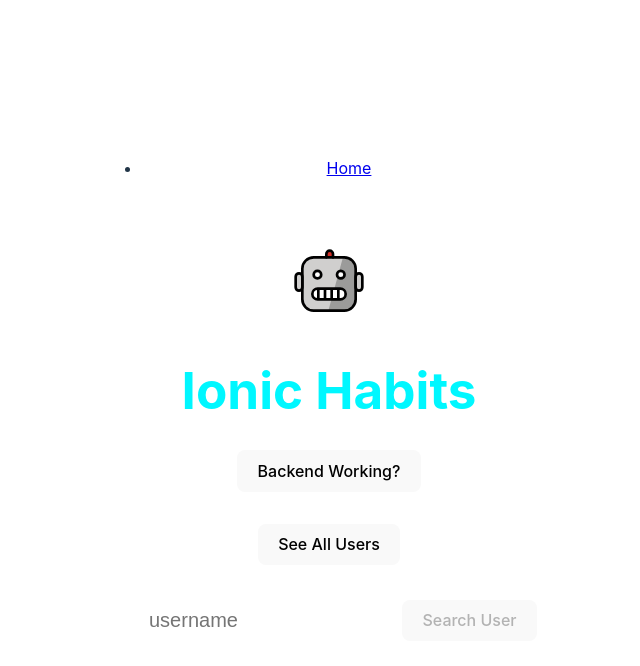
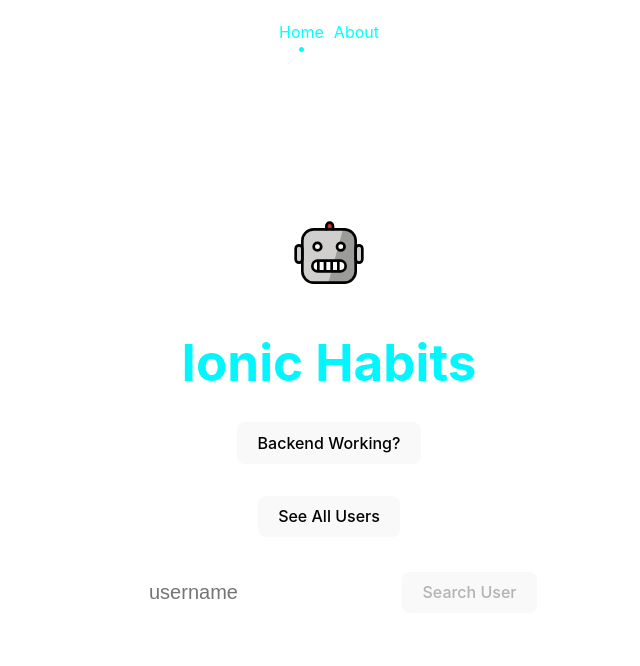
Before and after one commit to emre-f/ionic-habits, a React (Vite) app in the folder frontend/: page / in a window 1280 px wide. Shown: the top 666 px of the page, without its empty margins (311-951 px from the left). Built offline with nearby package versions, Linux system fonts and the light colour scheme.

Commit message:
navigation working

```diff
--- a/frontend/src/App.tsx
+++ b/frontend/src/App.tsx
@@ -1,22 +1,20 @@
 import ionicHabitsLogo from '/logo.svg'
 import Home from './pages/Home'
+import About from './pages/About'
 import User from './pages/User'
-import { Route, Routes, Link} from 'react-router-dom'
+import Header from './components/Header'
+import { Route, Routes, Navigate } from 'react-router-dom'
 
 const App: React.FC = () => {
     return (
         <>
-            <nav>
-                <ul>
-                    <li>
-                        <Link to="/">Home</Link>
-                    </li>
-                </ul>
-            </nav>
+            <Header />
+            <Routes>
+                <Route path='/' element={<Home />} />
+                <Route path='/about' element={<About />} />
 
-            <Routes>
-                <Route path="/" element={<Home />} />
-                <Route path="/user" element={<User />} />
+                <Route path="/user/:id" element={<User />} />
+                <Route path="/user" element={<Navigate to="/" />} /> {/* Redirect to home page */}
             </Routes>
         </>
     )
--- /dev/null
+++ b/frontend/src/components/GoToUserButton.tsx
@@ -0,0 +1,17 @@
+import { useNavigate } from 'react-router-dom'
+
+const App: React.FC<any> = ({ user }) => {
+    const navigate = useNavigate();
+
+    function goToUserProfile(userId:String) {
+        navigate(`/user/${userId}`);
+    }
+
+    return (
+        <button style={{ margin: '5px' }} key={user._id} onClick={() => goToUserProfile(user._id)}>
+            {user.username}
+        </button>
+    );
+}
+
+export default App
--- /dev/null
+++ b/frontend/src/components/Header.tsx
@@ -0,0 +1,32 @@
+import { Link, useParams, useLocation } from 'react-router-dom'
+import "../styles/Header.css"
+
+const HeaderLink: React.FC<any> = ({ page, to, selected }) => {
+    const title = page.charAt(0).toUpperCase() + page.slice(1);
+
+    var link = to ? to : `/${page}`; // Either something specific or the name of the page
+
+    var className = selected ? 'headerlink-no-link ' : '';
+    className += 'headerlink-title';
+
+    return (
+        <Link to={link} className={className}>
+            {title}
+            <div className={selected ? 'headerlink-dot-active' : 'headerlink-dot'}>•</div>
+        </Link>
+    )
+  };
+
+function Header () {
+    const location = useLocation();
+    const page = location.pathname;
+    console.log(page)
+
+    return (
+    <div className='header'>
+        <HeaderLink page="home" to="/" selected= { page === '/' } />
+        <HeaderLink page="about" selected= { page === '/about' } />
+    </div>
+)}
+
+export default Header
--- a/frontend/src/components/ListAllUsers.tsx
+++ b/frontend/src/components/ListAllUsers.tsx
@@ -1,4 +1,5 @@
 import { useState } from 'react'
+import GoToUserButton from './GoToUserButton'
 
 function ListAllUsers() {
     const [allUsers, setAllUsers] = useState<any[]>([])
@@ -17,22 +18,13 @@ function ListAllUsers() {
             return (
                 <div style={{ backgroundColor: 'cyan', padding: '10px 0', margin: '20px', maxWidth: '320px', borderRadius: '10px' }}>
                     {allUsers.map(user => (
-                        <button style={{ margin: '5px' }} key={user._id} onClick={() => goToUserProfile(user._id)}>
-                            {user.username}
-                        </button>
+                        <GoToUserButton user={user}/>
                     ))}
                 </div>
             );
         } else {
             return null;
         }
-    };
-
-    // function to handle click on user button and navigate to their profile
-    const goToUserProfile = (userId: String) => {
-        // navigate to user profile page
-        // you can use React Router or any other routing library to implement this
-        console.log(userId)
     };
 
     return (
--- a/frontend/src/components/SearchUser.tsx
+++ b/frontend/src/components/SearchUser.tsx
@@ -1,6 +1,7 @@
 import { useState, useEffect, useContext } from 'react'
 import Levenshtein from 'levenshtein';
 import { useErrorMessage } from "./ErrorMessage";
+import GoToUserButton from './GoToUserButton'
 
 const SearchUser: React.FC = () => {
     const [currentUsers, setCurrentUsers] = useState<any[]>([])
@@ -49,9 +50,7 @@ const SearchUser: React.FC = () => {
             return (
                 <div style={{ backgroundColor: 'cyan', padding: '10px 0', margin: '20px', maxWidth: '320px', borderRadius: '10px' }}>
                     {currentUsers.map(user => (
-                        <button style={{ margin: '5px' }} key={user._id} onClick={() => goToUserProfile(user.id)}>
-                            {user.username}
-                        </button>
+                        <GoToUserButton user={user}/>
                     ))}
                 </div>
             );
--- /dev/null
+++ b/frontend/src/pages/About.tsx
@@ -0,0 +1,9 @@
+function App() {
+    return (
+        <>
+            <h1>About Page</h1>
+        </>
+    )
+}
+
+export default App
--- a/frontend/src/pages/User.tsx
+++ b/frontend/src/pages/User.tsx
@@ -1,5 +1,20 @@
+import { useParams, useNavigate } from 'react-router-dom'
+
 function App() {
-    return <h1>User Page</h1>
+    const { id } = useParams();
+    const navigate = useNavigate();
+
+    if (!id) {
+        navigate('/');
+        return null;
+    }
+
+    return (
+        <>
+            <h1>User Page</h1>
+            <p>For user ID {id}</p>
+        </>
+    )
 }
 
 export default App
--- a/frontend/src/styles/ErrorMessage.css
+++ b/frontend/src/styles/ErrorMessage.css
@@ -3,10 +3,11 @@
     justify-content: center;
     align-items: center;
     position: fixed;
-    top: 40px;
+    top: 90px;
     left: 0;
     right: 0;
     height: 0;
+    z-index: 9999;
 }
 
 .error-message {
--- /dev/null
+++ b/frontend/src/styles/Header.css
@@ -0,0 +1,35 @@
+.header {
+    display: flex;
+    justify-content: center;
+
+    position: fixed;
+    top: 20px;
+    left: 0;
+    right: 0;
+    height: 0;
+}
+
+.headerlink-title {
+    color: cyan;
+    text-decoration: none;
+    padding: 0 5px;
+}
+
+.headerlink-dot {
+    margin-top: -0.5rem;
+    opacity: 0;
+    transition: opacity 200ms linear;
+}
+
+.headerlink-title:hover .headerlink-dot {
+    opacity: 1;
+}
+
+.headerlink-dot-active {
+    margin-top: -0.5rem;
+    display: block;
+}
+
+.headerlink-no-link {
+    pointer-events: none;
+}
```
